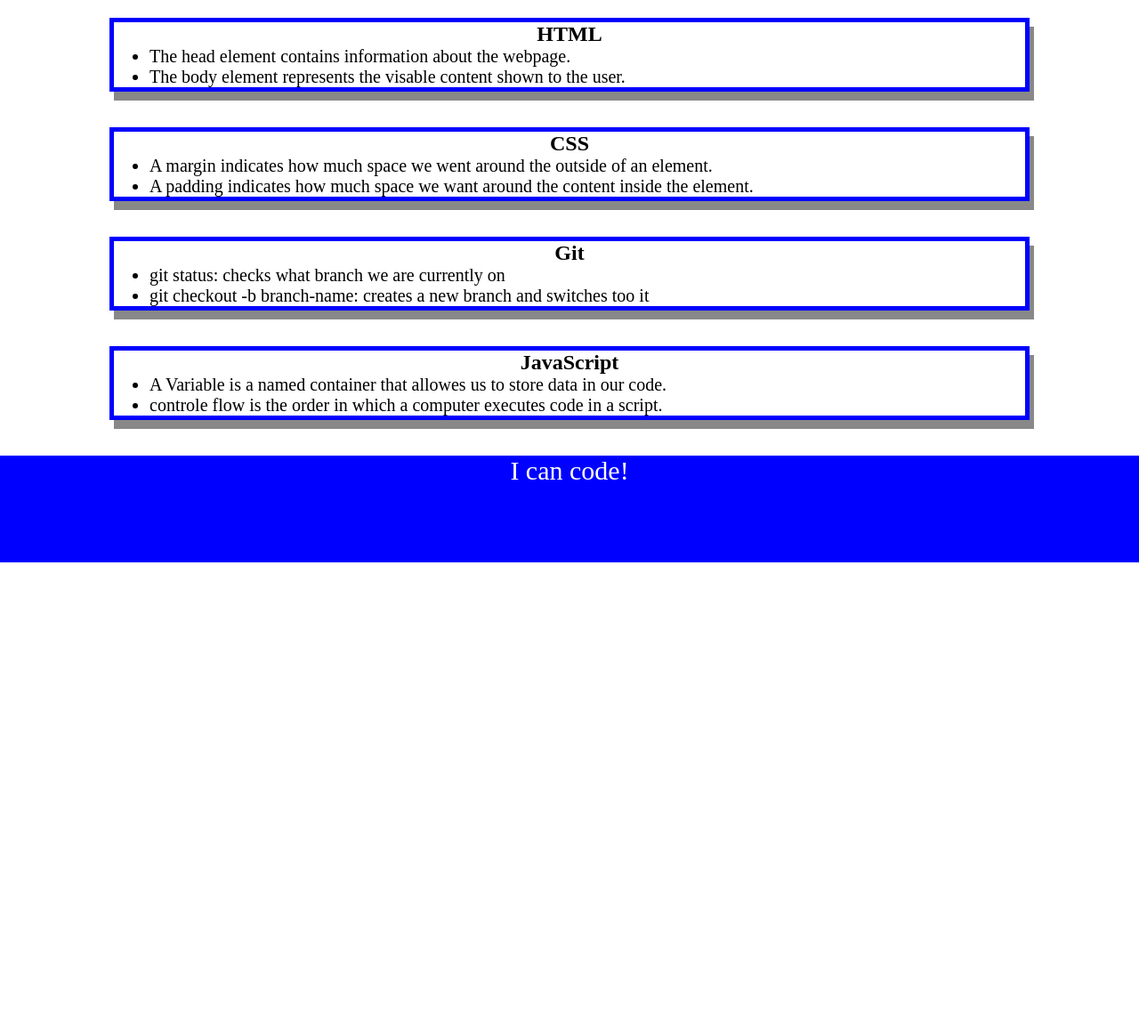
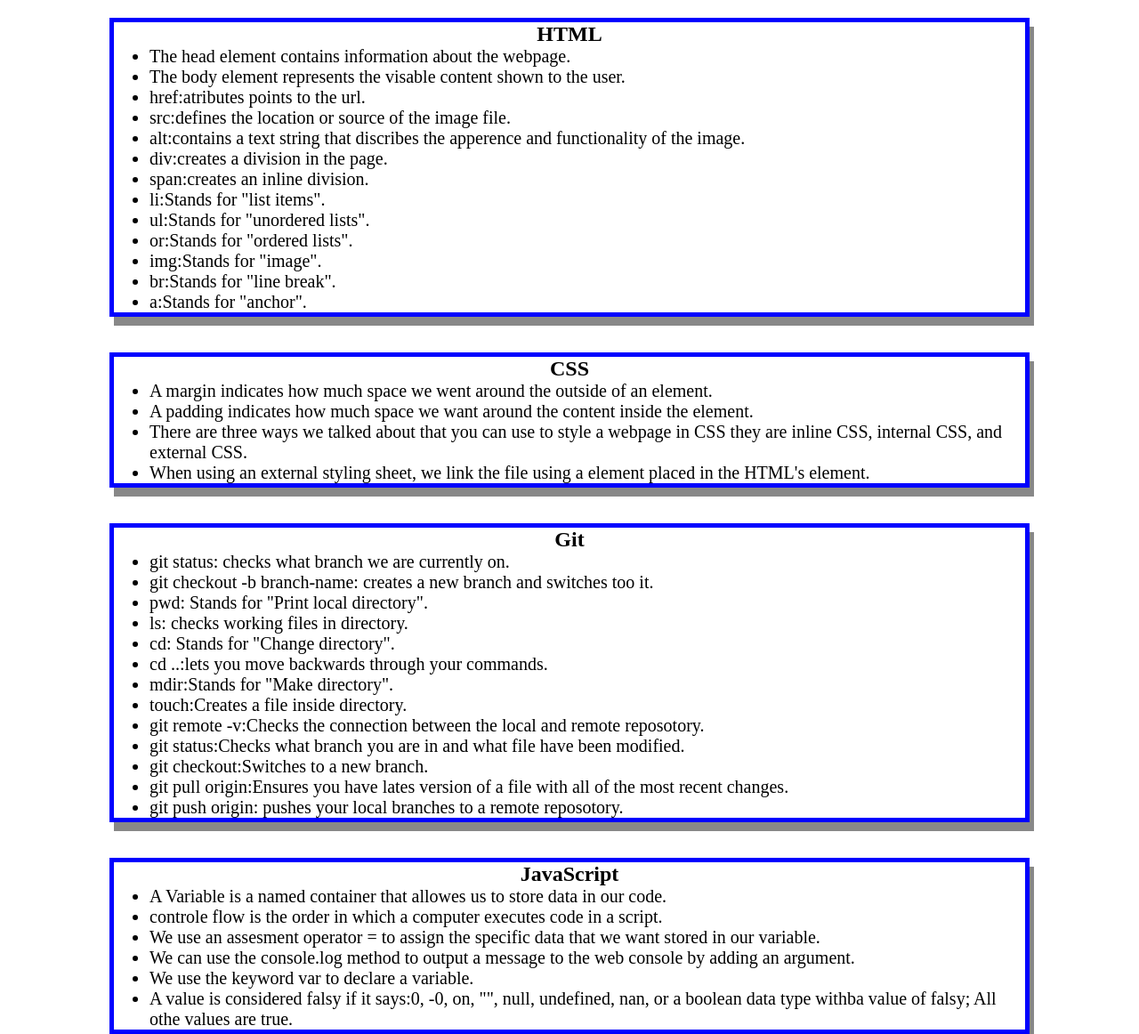
Before and after one commit to AMR663/prework-study-guide, a plain HTML site: page index.html in a window 1280 px wide. Shown: the part 140-1302 px from the top of the page at 89% size. Before the commit the page ends 800 px from the top, so only its background shows below. Drawn offline with Linux system fonts and the light colour scheme.

Commit message:
added notes to each of the sections

```diff
--- a/index.html
+++ b/index.html
@@ -18,6 +18,17 @@
 <ul>
   <li>The head element contains information about the webpage.</li>
   <li>The body element represents the visable content shown to the user.</li>
+  <li>href:atributes points to the url.</li>
+  <li>src:defines the location or source of the image file.</li>
+  <li>alt:contains a text string that discribes the apperence and functionality of the image.</li>
+  <li>div:creates a division in the page.</li>
+  <li>span:creates an inline division.</li>
+  <li>li:Stands for "list items".</li>
+  <li>ul:Stands for "unordered lists".</li>
+  <li>or:Stands for "ordered lists".</li>
+  <li>img:Stands for "image".</li>
+  <li>br:Stands for "line break".</li>
+  <li>a:Stands for "anchor".</li>
 </ul>
    </section>
 
@@ -26,14 +37,28 @@
 <ul>
   <li>A margin indicates how much space we went around the outside of an element.</li>
   <li>A padding indicates how much space we want around the content inside the element.</li>
+  <li>There are three ways we talked about that you can use to style a webpage in CSS they are inline CSS, internal CSS, and external CSS.</li>
+  <li>When using an external styling sheet, we link the file using a <link> element placed in the HTML's <head> element.</li>
 </ul>
    </section>
 
    <section class="card" id="git-section">
 <h2>Git</h2>
 <ul>
-  <li>git status: checks what branch we are currently on</li>
-  <li>git checkout -b branch-name: creates a new branch and switches too it</li>
+  <li>git status: checks what branch we are currently on.</li>
+  <li>git checkout -b branch-name: creates a new branch and switches too it.</li>
+  <li>pwd: Stands for "Print local directory".</li>
+  <li>ls: checks working files in directory.</li>
+  <li>cd: Stands for "Change directory".</li>
+  <li>cd ..:lets you move backwards through your commands.</li>
+  <li>mdir:Stands for "Make directory".</li>
+  <li>touch:Creates a file inside directory.</li>
+  <li>git remote -v:Checks the connection between the local and remote reposotory.</li>
+  <li>git status:Checks what branch you are in and what file have been modified.</li>
+  <li>git checkout:Switches to a new branch.</li>
+  <li>git pull origin:Ensures you have lates version of a file with all of the most recent changes.</li>
+  <li>git push origin: pushes your local branches to a remote reposotory.</li>
+
 </ul>
    </section>
 
@@ -42,6 +67,11 @@
 <ul>
   <li>A Variable is a named container that allowes us to store data in our code.</li>
   <li>controle flow is the order in which a computer executes code in a script.</li>
+  <li>We use an assesment operator = to assign the specific data that we want stored in our variable.</li>
+  <li>We can use the console.log method to output a message to the web  console by adding an argument.</li>
+  <li>We use the keyword var to declare a variable.</li>
+  <li>A value is considered falsy if it says:0, -0, on, "", null, undefined, nan, or a boolean data type withba value of falsy; All othe values are true.</li>
+
 </ul>
    </section>
     </main>
```
